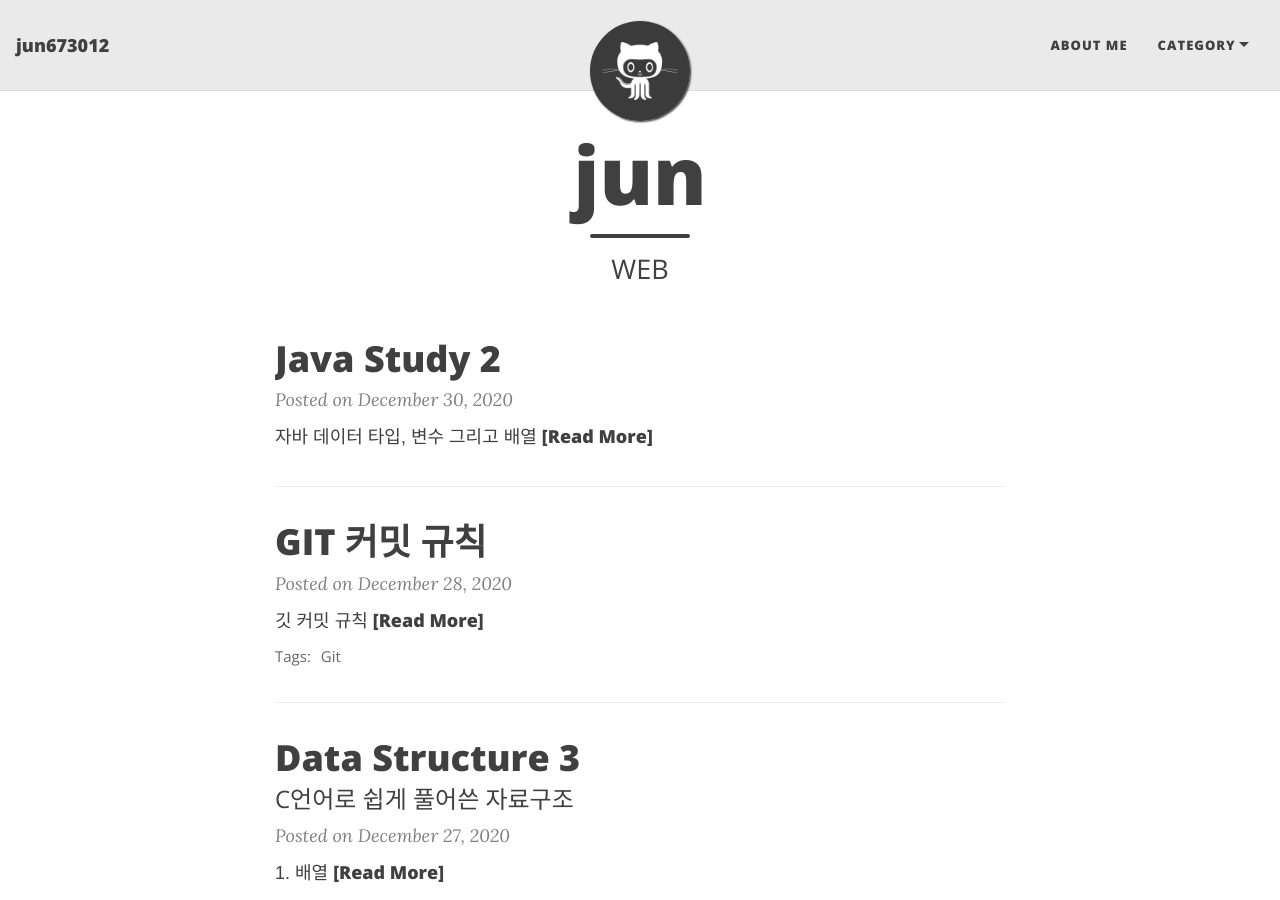
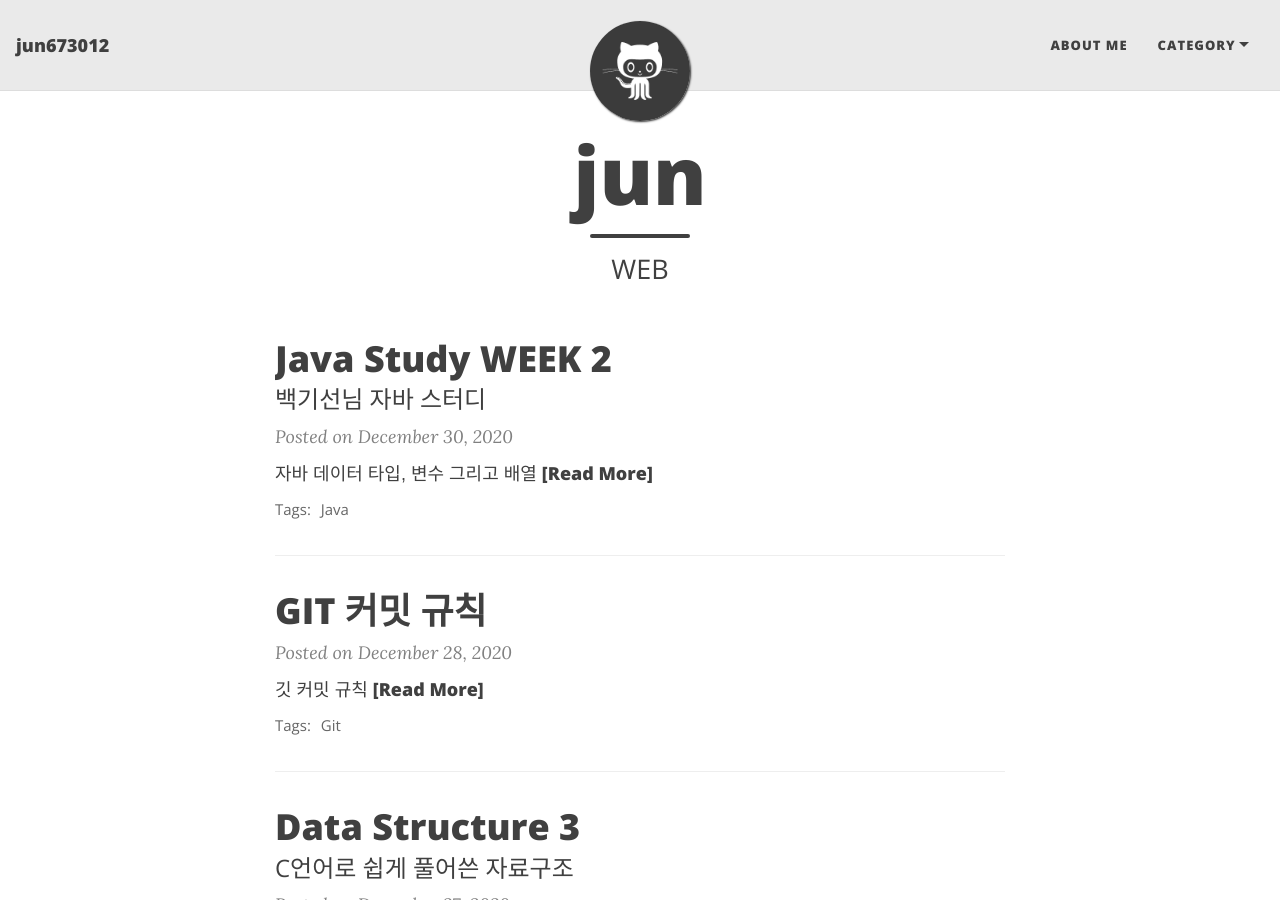
Before and after one commit to jun673012/jun673012.github.io, a Jekyll site: the page built from index.html, in a window 1280 px wide and 900 px high. Built offline with Jekyll 4.4.1, drawn with Linux system fonts in a browser that asks for light colours; nearby versions of some CDN libraries; some web fonts are replaced; the list of posts is cut into pages by our own code.

Commit message:
문서: 자바 2 타이틀 수정

```diff
--- a/_posts/2020-12-30-java-study-2.md
+++ b/_posts/2020-12-30-java-study-2.md
@@ -1,8 +1,8 @@
 ---
 layout: post
-title:
-subtitle:
-tags: []
+title: Java Study WEEK 2
+subtitle: 백기선님 자바 스터디
+tags: [Java]
 ---
 
 자바 데이터 타입, 변수 그리고 배열
```
